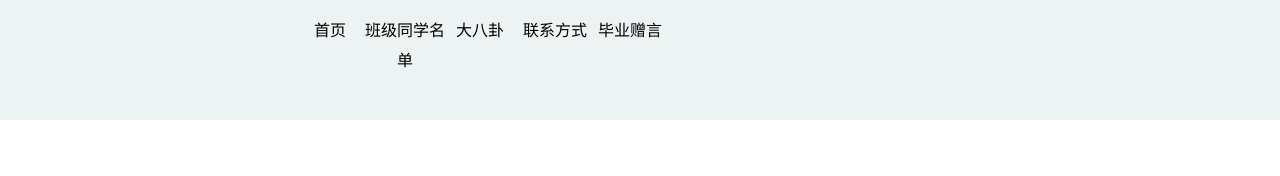
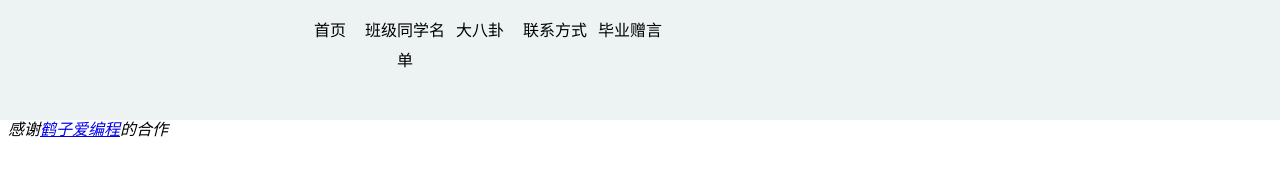
Before and after one commit to Aurora-Ldl/MyIndex, a plain HTML site: page index.html in a window 1280 px wide. Drawn offline with Linux system fonts and the light colour scheme.

Commit message:
Add files via upload

```diff
--- a/index.html
+++ b/index.html
@@ -15,5 +15,15 @@
         <li><a href="https://aurora-ldl.github.io/MyIndex/branch/biye.html">毕业赠言</a></li>
     </ul>
 </div>
+<br>
+<br>
+<br>
+<br>
+<br>
+<br>
+<address>
+    感谢<a href="https://www.douyin.com/user/MS4wLjABAAAAhCam6cAHHca5ZaNRG-ejJrtkuAf52ZfB7Jz816WgqqE">鹤子爱编程</a>的合作
+
+</address>
 </body>
 </html>
```
Also changed, not shown: branch/bagua.html (+11 -1 lines), branch/biye.html (+10 -0 lines), branch/classmeat.html (+10 -0 lines), branch/lianxi.html (+11 -1 lines).
